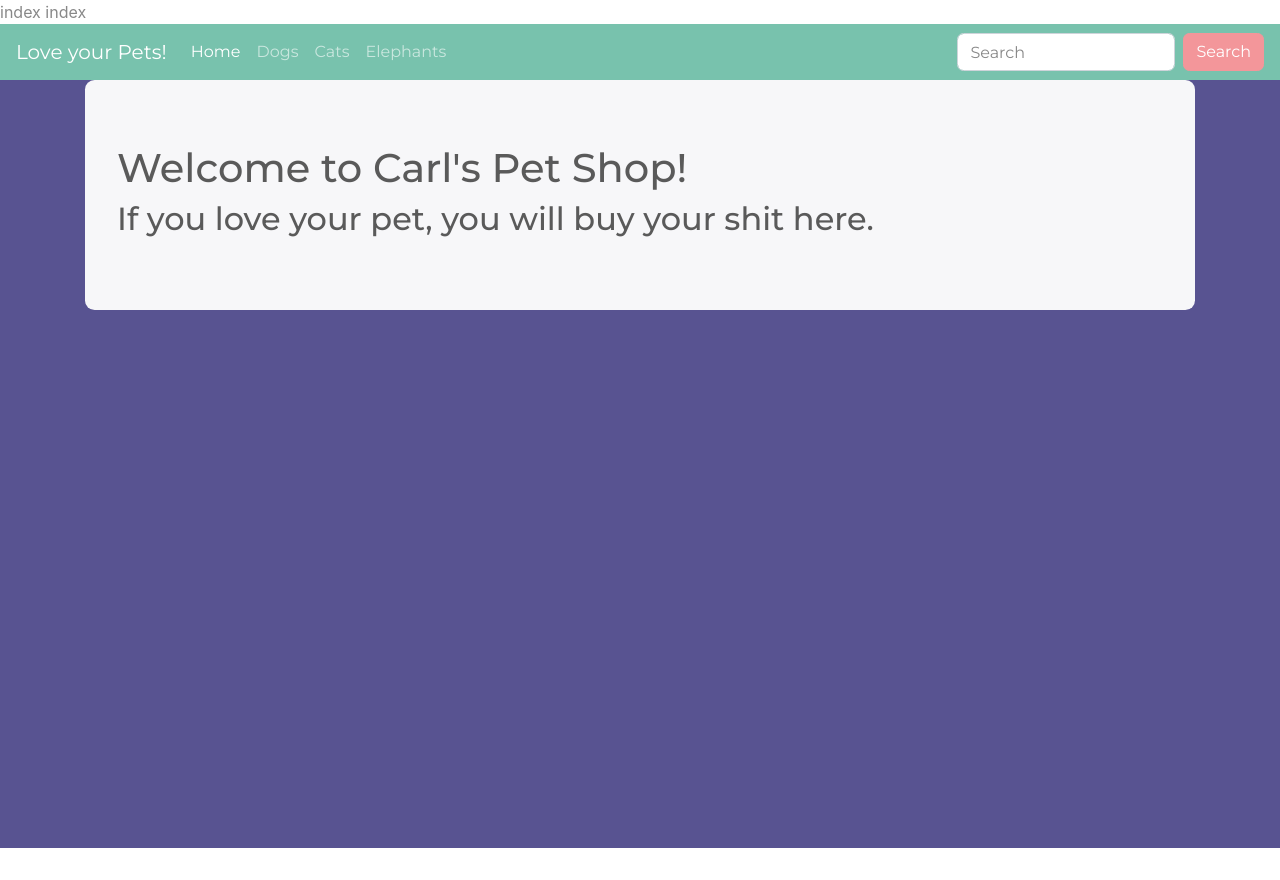
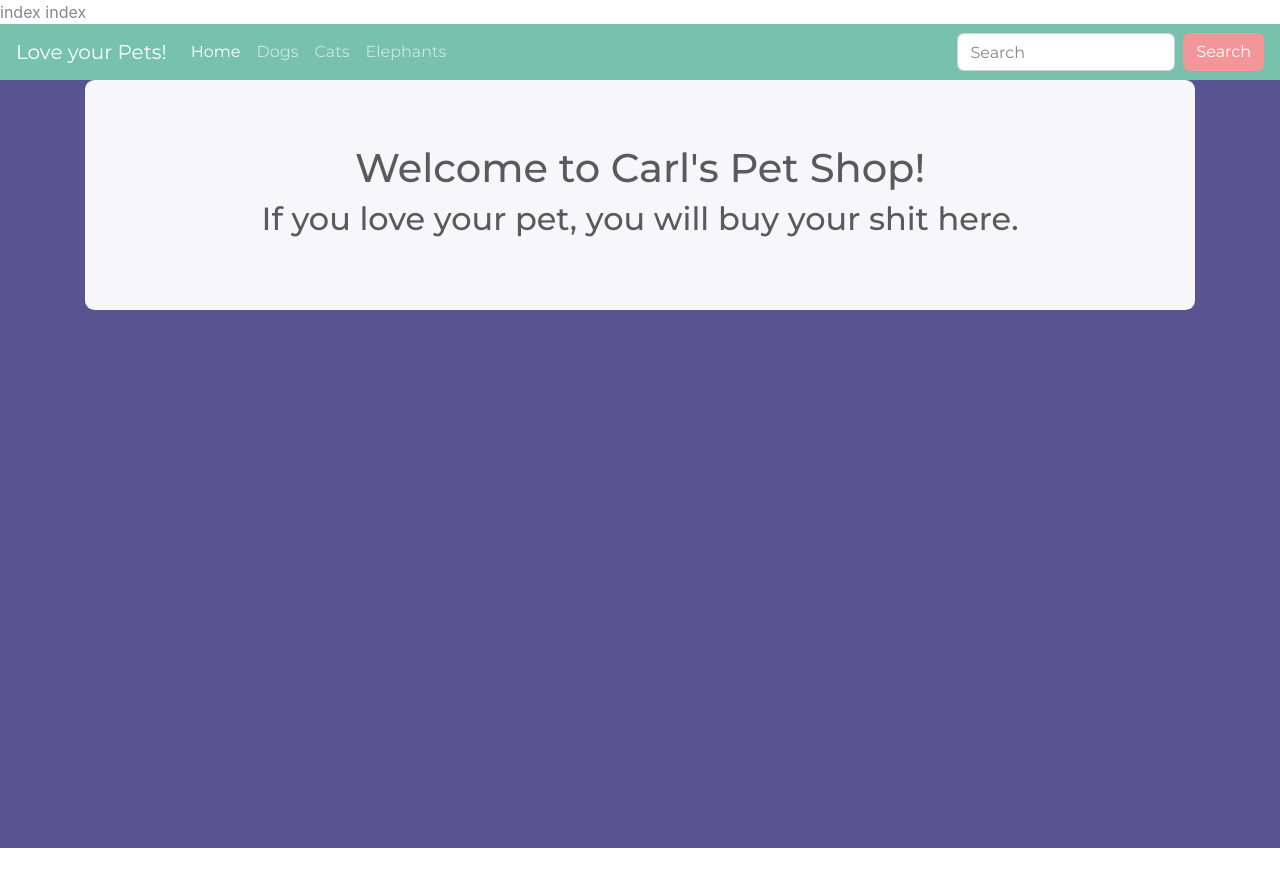
Before and after one commit to lauracoombs07/BootstrapAngular, an Angular app: page / in a window 1280 px wide. Built offline with nearby package versions, Linux system fonts and the light colour scheme.

Commit message:
Newer homepage

```diff
--- a/src/app/app.component.css
+++ b/src/app/app.component.css
@@ -7,7 +7,9 @@ body {
   justify-content: center;
   justify-content: space-around;
 }
-
+.JT{
+  text-align: center;
+}
 .flex-container1 {
   display: flex;
   /* justify-content: center; */
--- a/src/app/app.component.html
+++ b/src/app/app.component.html
@@ -34,8 +34,8 @@
 <body>
   <div class="container">
     <div class="jumbotron">
-      <h1>Welcome to Carl's Pet Shop!</h1>
-      <h2>If you love your pet, you will buy your shit here. </h2>
+      <h1 class=JT> Welcome to Carl's Pet Shop!</h1>
+      <h2 class=JT>If you love your pet, you will buy your shit here. </h2>
     </div>
     <router-outlet></router-outlet>
 
```
